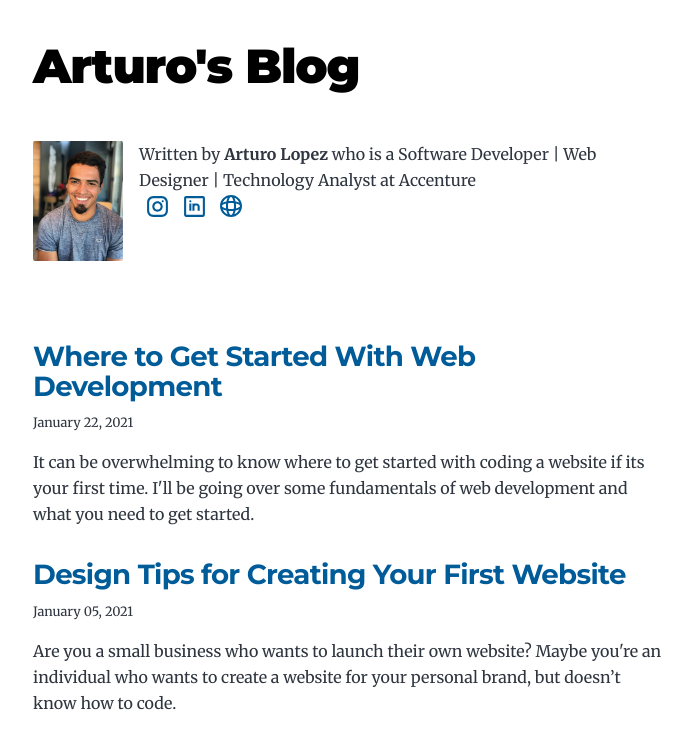
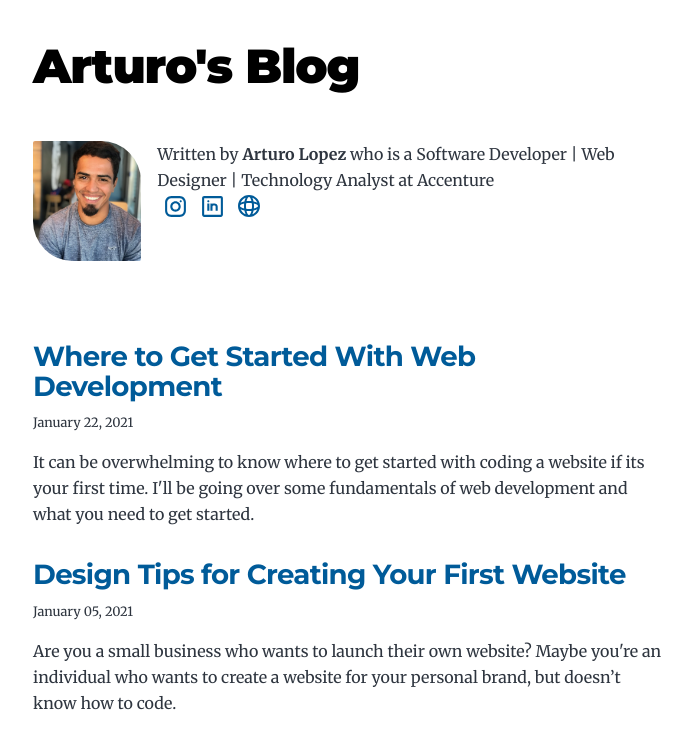
Before and after one commit to alopez96/personal-blog, a Gatsby site: page / in a window 1280 px wide. Shown: the top 743 px of the page, without its empty margins (291-982 px from the left). Built offline with nearby package versions, Linux system fonts and the light colour scheme; Gatsby itself is replaced by a stand-in of ours.

Commit message:
styped img

```diff
--- a/src/components/Icon.js
+++ b/src/components/Icon.js
@@ -1,6 +1,6 @@
 import React from 'react';
 
-function Icon ({ icon, link, isMobile }) {
+function Icon ({ icon, link }) {
 
     const openLink = (url) => {
         window.open(url);
--- a/src/style.css
+++ b/src/style.css
@@ -304,8 +304,8 @@ a:focus {
 .bio-avatar {
   margin-right: var(--spacing-4);
   margin-bottom: var(--spacing-0);
-  border-radius: 2%;
-  width: 120px;
+  border-radius: 2px 40px 2px;
+  width: 170px;
   height: 120px;
   object-fit: cover;
 }
```
